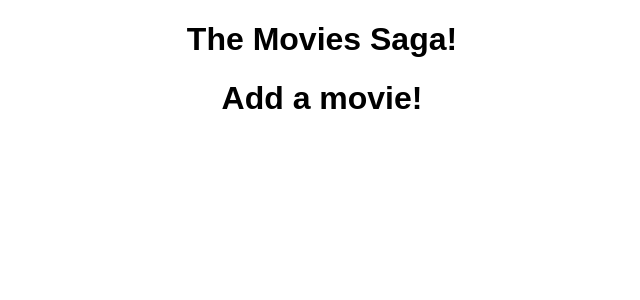
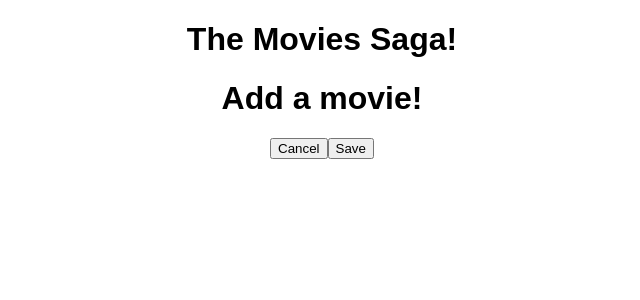
Before and after one commit to YasirUddin123/Weekend_Movie_Sagas, a React (Create React App) app: page /#/addyourmovie in a window 1280 px wide. Shown: the top 300 px of the page, without its empty margins (318-958 px from the left). Built offline with nearby package versions, Linux system fonts and the light colour scheme.

Commit message:
added buttons to addmovie page to navigate back to home page

```diff
--- a/src/components/AddMovie/AddMovie.js
+++ b/src/components/AddMovie/AddMovie.js
@@ -1,8 +1,27 @@
+import {useHistory} from 'react-router-dom';
 
 function AddMovie() {
 
+    // define use History so we can click to MovieDetails page
+    const history = useHistory();
+
+     // create a function that will handle the onClick to route back to Home Page if user doesn't want to add one
+    const handleCancelButton = () => {
+        history.push('/');
+    }
+    // create a function that will handle the onClick to route to Add a Movie page
+    const handleSaveButton = () => {
+        history.push('/');
+    }
+
+
+
     return (
+        <div>
         <h1>Add a movie!</h1>
+            <button onClick={handleCancelButton}>Cancel</button>
+            <button onClick={handleSaveButton}>Save</button>
+        </div>
     )
 }
 
--- a/src/components/MovieList/MovieList.jsx
+++ b/src/components/MovieList/MovieList.jsx
@@ -30,7 +30,7 @@ function MovieList() {
     }
 
      // create a function that will handle the onClick to route to Add a Movie page
-     const handleAddMovie = () => {
+    const handleAddMovie = () => {
         history.push('/addyourmovie');
     }
 
```
